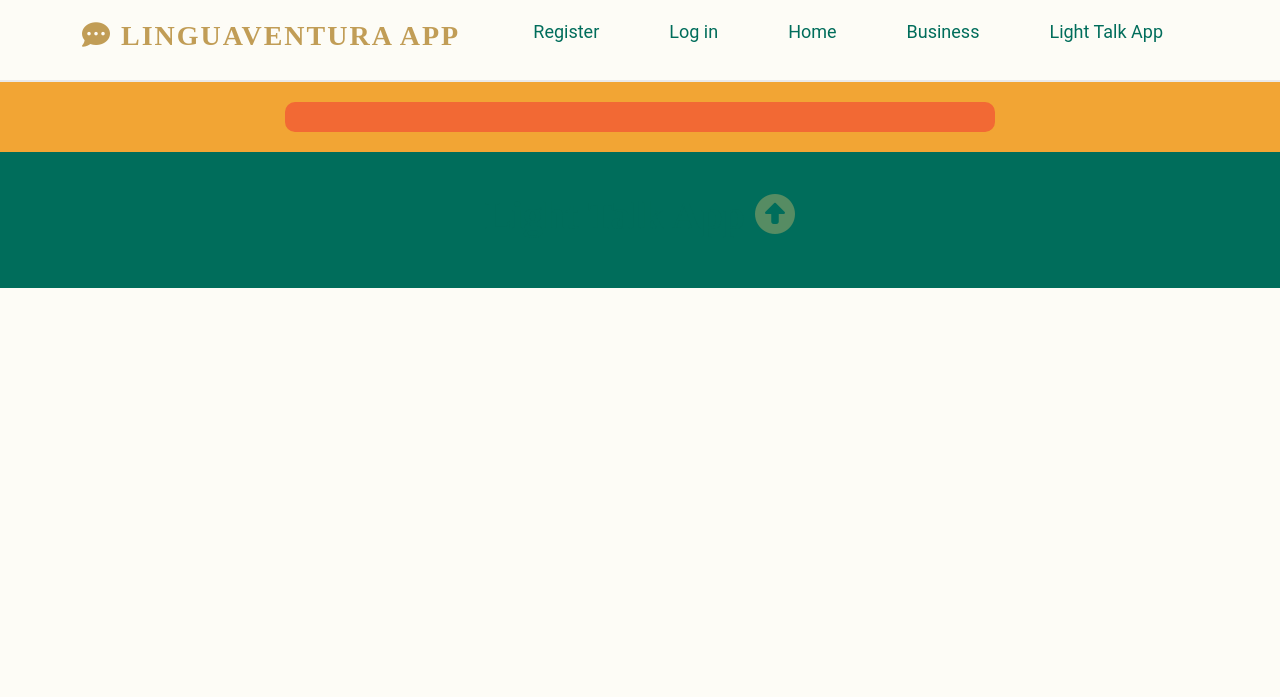
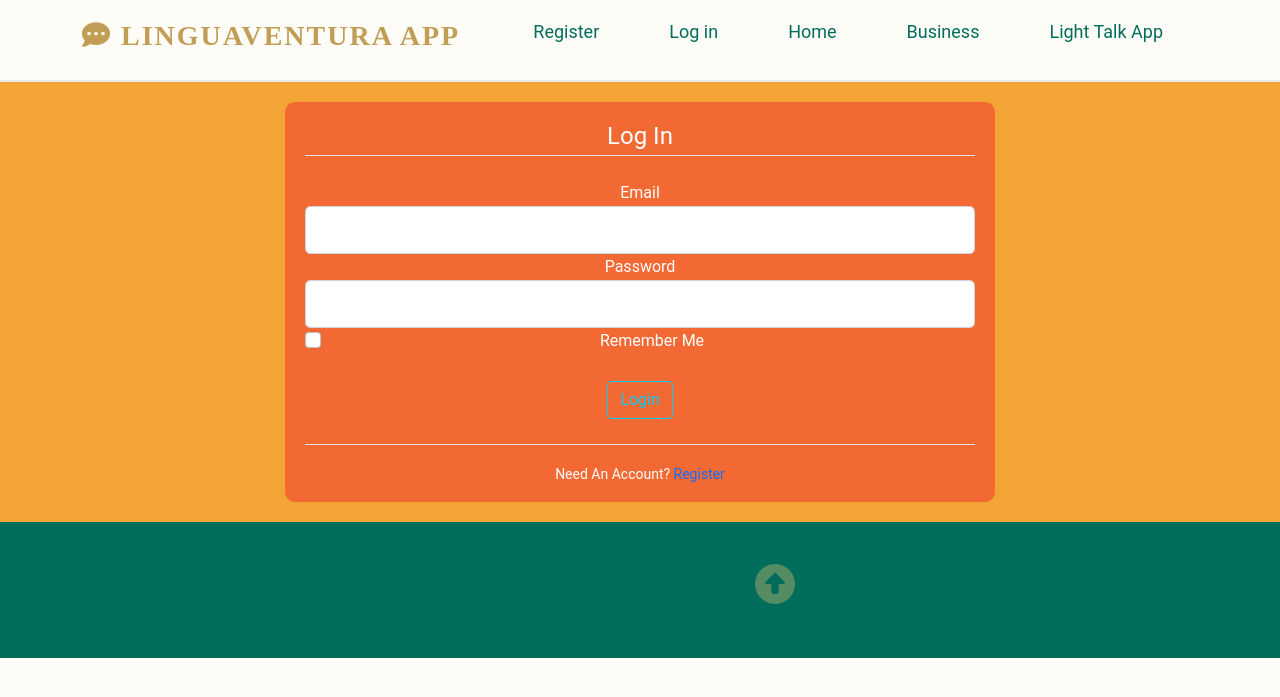
Before and after one commit to NCarrascoAngulo/LinguAventura, a Flask app: page /login in a window 1280 px wide. Shown: the top 697 px of the page. Run offline with Flask 2, Linux system fonts and the light colour scheme; some libraries are stand-ins or nearby versions.

Commit message:
Update login.html

```diff
--- a/capp/templates/users/login.html
+++ b/capp/templates/users/login.html
@@ -1,4 +1,3 @@
-
 {% extends "layout.html" %}
 {% block content %}
 
@@ -8,7 +7,6 @@
 
           </div>
           <div class="box">
-
               {% with messages = get_flashed_messages(with_categories=true) %}
                   {% if messages %}
                       {% for category, message in messages %}
@@ -24,6 +22,52 @@
                   flashes.forEach((flash) => flash.remove());
                 }, 5000);
               </script>
+              <form method="POST" action="">
+                  {{ form.hidden_tag() }}
+                      <fieldset class="form-group">
+                          <legend class="border-bottom mb-4">Log In</legend>
+                          <div class="form-group">
+                              {{ form.email.label(class="form-control-label") }}
+                              {% if form.email.errors %}
+                                  {{ form.email(class="form-control form-control-lg is-invalid") }}
+                                  <div class="invalid-feedback">
+                                      {% for error in form.email.errors %}
+                                          <span>{{ error }}</span>
+                                      {% endfor %}
+                                  </div>
+                              {% else %}
+                                  {{ form.email(class="form-control form-control-lg") }}
+                              {% endif %}
+                          </div>
+                          <div class="form-group">
+                              {{ form.password.label(class="form-control-label") }}
+                              {% if form.password.errors %}
+                                  {{ form.password(class="form-control form-control-lg is-invalid") }}
+                                  <div class="invalid-feedback">
+                                      {% for error in form.password.errors %}
+                                          <span>{{ error }}</span>
+                                      {% endfor %}
+                                  </div>
+                              {% else %}
+                                  {{ form.password(class="form-control form-control-lg") }}
+                              {% endif %}
+                          </div>
+                          <div class="form-check">
+                              {{ form.remember(class="form-check-input",style="text-align: left;") }}
+                              {{ form.remember.label(class="form-check-label",style="text-align: left;") }}
+                          </div>
+                      </fieldset>
+                      </br>
+                      <div class="form-group">
+                          {{ form.submit(class="btn btn-outline-info") }}
+                      </div>
+              </form>
+              </br>
+              <div class="border-top pt-3">
+                  <small>
+                      Need An Account? <a class="ml-2" href="{{ url_for('users.register') }}">Register</a>
+                  </small>
+              </div>
 
           </div>
           <div class="box">
```
Lines whose indentation alone changed are shown as unchanged.
